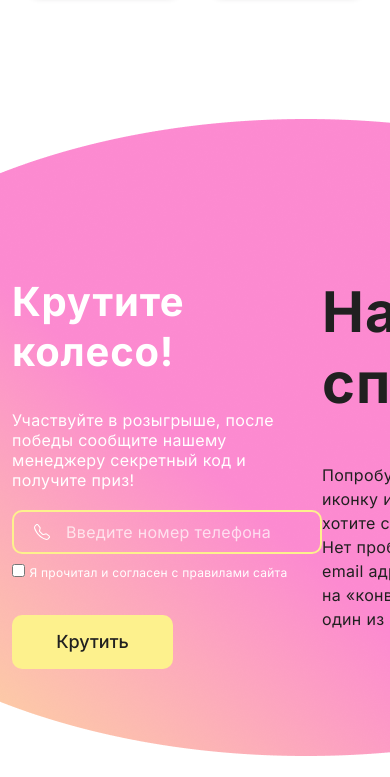
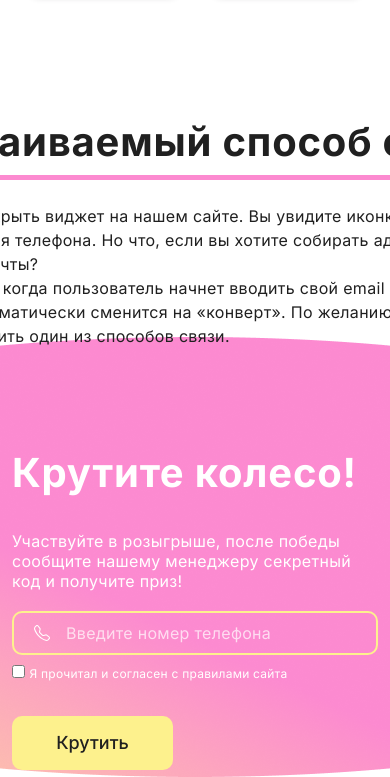
Before and after one commit to Dzidagor/wheel_of_fortune, a plain HTML site: page index.html in a window 390 px wide. Shown: the part 1214-1991 px from the top of the page. Drawn offline with nearby package versions, Linux system fonts and the light colour scheme.

Commit message:
adv-1
tablet: done

```diff
--- a/sass/blocks/_adv-1.sass
+++ b/sass/blocks/_adv-1.sass
@@ -91,7 +91,6 @@
   &__tel::placeholder
     color: rgba(255, 255, 255, 0.7)
 
-
   // .form-block__checkbox
   &__checkbox
 
@@ -103,9 +102,122 @@
     line-height: 126%
     letter-spacing: 0.02em
 
-
-
   // .form-block__acept-button
   &__accept-button
     margin-top: 32px
     width: 161px
+
+
+@media (max-width: 1199.98px)
+  .adv-1
+    background: no-repeat center bottom url('../img/adv-1/tablet/bg.png')
+    // font-family: 'Inter', sans-serif
+    padding-top: 0
+    height: 660px
+
+    // .adv-1__block
+    &__block
+      // display: flex
+      // justify-content: space-between
+      flex-direction: column-reverse
+      align-items: center
+
+    // .adv-1__form
+    &__form
+      // color: $light
+      // max-width: 400px
+
+
+    // .adv-1__content-block
+    &__content-block
+      max-width: none
+      // color: $black
+      margin-bottom: 100px
+    // .adv-1__title
+
+    &__title
+      // font-weight: 700
+      font-size: 40px
+      // line-height: 126%
+      // letter-spacing: 0.02em
+
+    // .adv-1__line
+    &__line
+      margin-top: 5px
+      width: 644px
+      // margin-bottom: 24px
+      // color: $pink
+      // border: 2px solid $pink
+      // opacity: 1
+
+    // .adv-1__subtitle
+    &__subtitle
+      // font-weight: 400
+      // font-size: 16px
+      // line-height: 135.5%
+      // letter-spacing: 0.02em
+
+  .form-block
+    // .form-block__title
+    &__title
+      display: block
+      // font-weight: 700
+      // font-size: 40px
+      // line-height: 126%
+      // letter-spacing: 0.02em
+      // margin-bottom: 32px
+
+    // .form-block__subtitle
+    &__subtitle
+      // display: block
+      // font-weight: 400
+      // font-size: 16px
+      // line-height: 126%
+      // letter-spacing: 0.02em
+      // margin-bottom: 20px
+
+    // .form-block__tel-block
+    &__tel-block
+      display: flex
+      justify-content: flex-start
+      align-items: center
+      height: 44px
+      padding: 14px 20px
+      border: 2px solid $main-color
+      border-radius: 10px
+      margin-bottom: 5px
+
+    // .form-block__tel-icon
+    &__tel-icon
+      margin-right: 16px
+
+    // .form-block__tel
+    &__tel
+      background-color: transparent
+      border: none
+      outline: none
+      font-family: 'Inter'
+      font-weight: 400
+      font-size: 16px
+      line-height: 126%
+      letter-spacing: 0.02em
+      color: $light
+
+    &__tel::placeholder
+      color: rgba(255, 255, 255, 0.7)
+
+    // .form-block__checkbox
+    &__checkbox
+
+    // .form-block__checkbox-label
+    &__checkbox-label
+      font-family: 'Inter'
+      font-weight: 400
+      font-size: 12px
+      line-height: 126%
+      letter-spacing: 0.02em
+
+    // .form-block__acept-button
+    &__accept-button
+      margin-top: 32px
+      width: 161px
```
Also changed, not shown: css/style.css, img/adv-1/tablet/bg.png (added), 1 other file.
